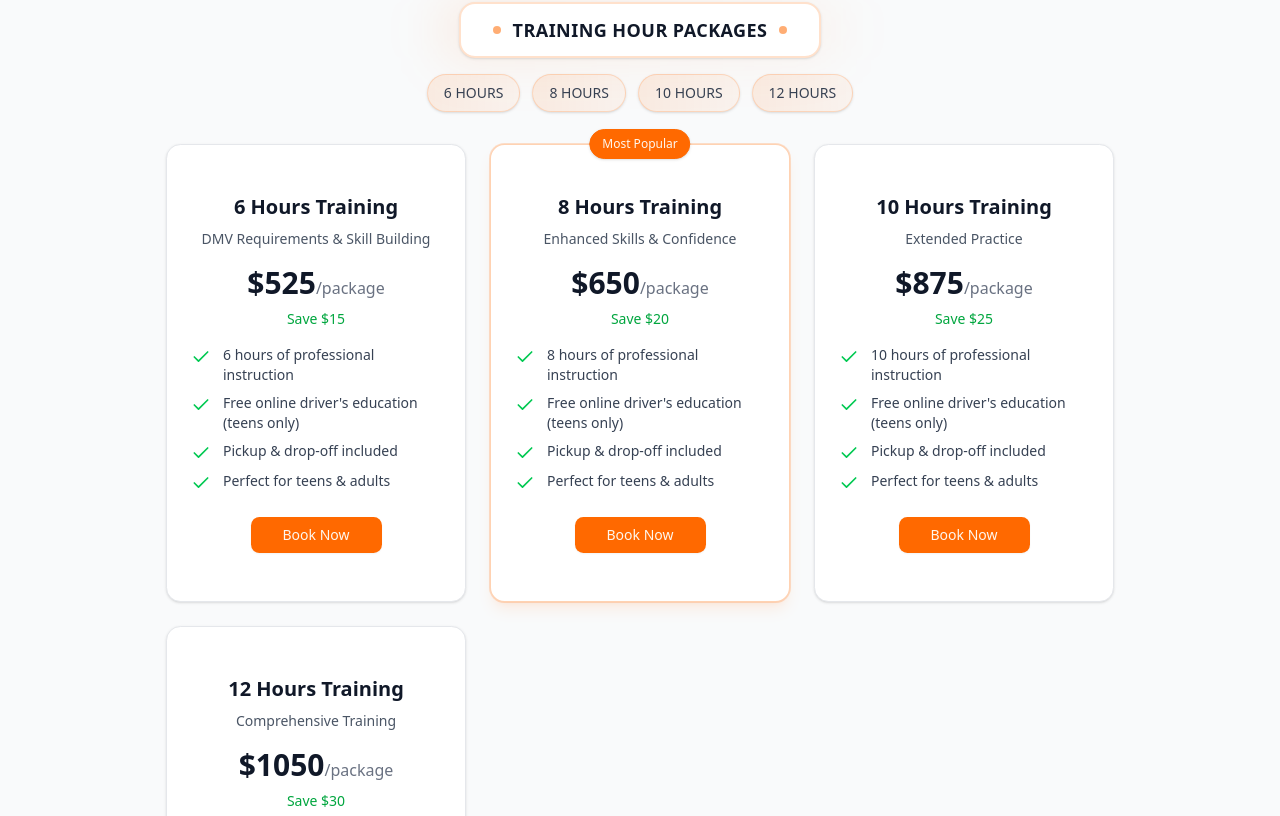
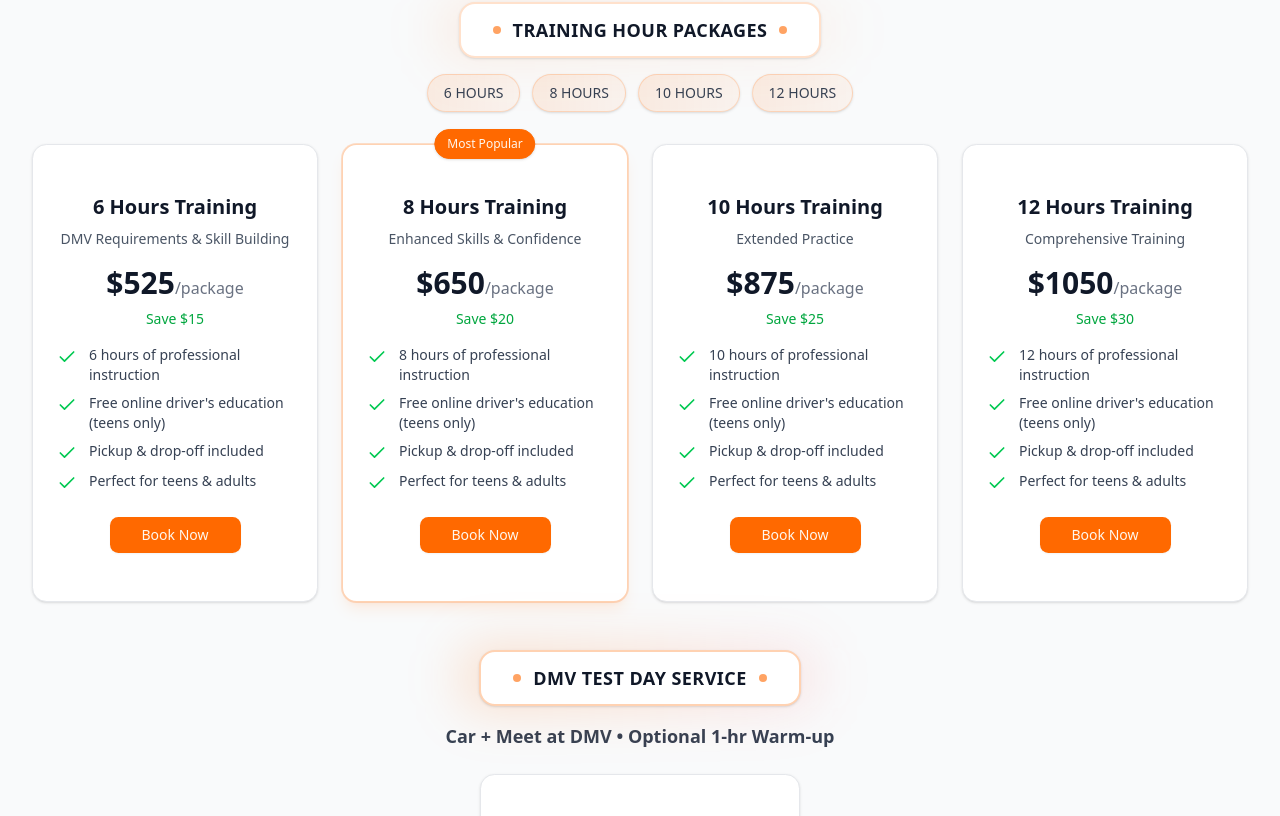
Before and after one commit to team-virtura-tech/easy-ca-driving-school, a Next.js app: page /driving-lessons/packages-pricing in a window 1280 px wide. Shown: the part 1724-2540 px from the top of the page. Built offline with nearby package versions, Linux system fonts and the light colour scheme.

Commit message:
[PATCH] Update grid layout in PackagesPricingPage for responsive design

```diff
--- a/src/app/driving-lessons/packages-pricing/page.tsx
+++ b/src/app/driving-lessons/packages-pricing/page.tsx
@@ -220,7 +220,7 @@
                         </div>
                       </div>
                       <div className="w-full">
-                        <div className="grid grid-cols-[repeat(auto-fit,minmax(260px,300px))] justify-center gap-6 max-w-7xl mx-auto">
+                        <div className="grid grid-cols-1 sm:grid-cols-2 lg:grid-cols-4 justify-center gap-6 max-w-7xl mx-auto">
                           {filteredPackages
                             .filter(
                               (pkg) =>
```
